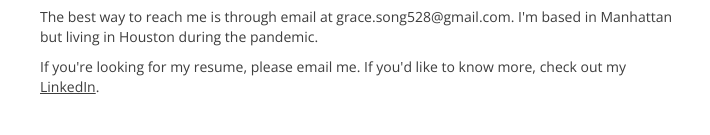
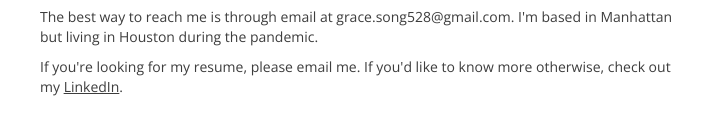
Before and after one commit to Grace-Song/Grace-Song.github.io, a plain HTML site: page index.html in a window 1280 px wide. Shown: the part 915-1050 px from the top of the page, 280-990 px from the left. Drawn offline with nearby package versions, Linux system fonts and the light colour scheme.

Commit message:
Update index.html

```diff
--- a/index.html
+++ b/index.html
@@ -65,7 +65,7 @@
 
       <h3 class="default-header">Contact Me</h3>
 			<p>The best way to reach me is through email at grace.song528@gmail.com. I'm based in Manhattan but living in Houston during the pandemic. </p>
-			<p>If you're looking for my resume, please email me. If you'd like to know more, check out my <a href="https://www.linkedin.com/in/grace-song">LinkedIn</a>.</p>
+			<p>If you're looking for my resume, please email me. If you'd like to know more otherwise, check out my <a href="https://www.linkedin.com/in/grace-song">LinkedIn</a>.</p>
 
 
     </div>
```
